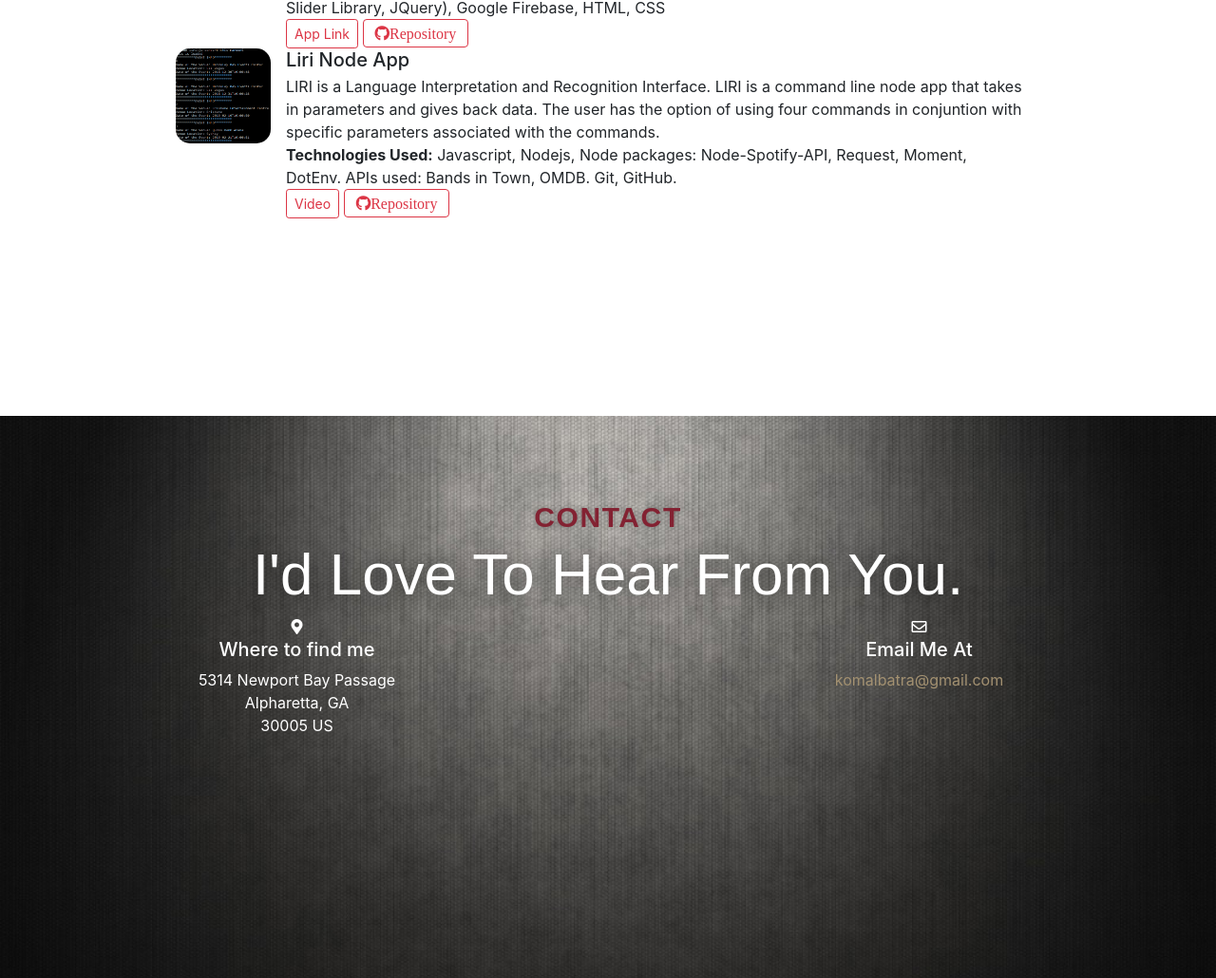
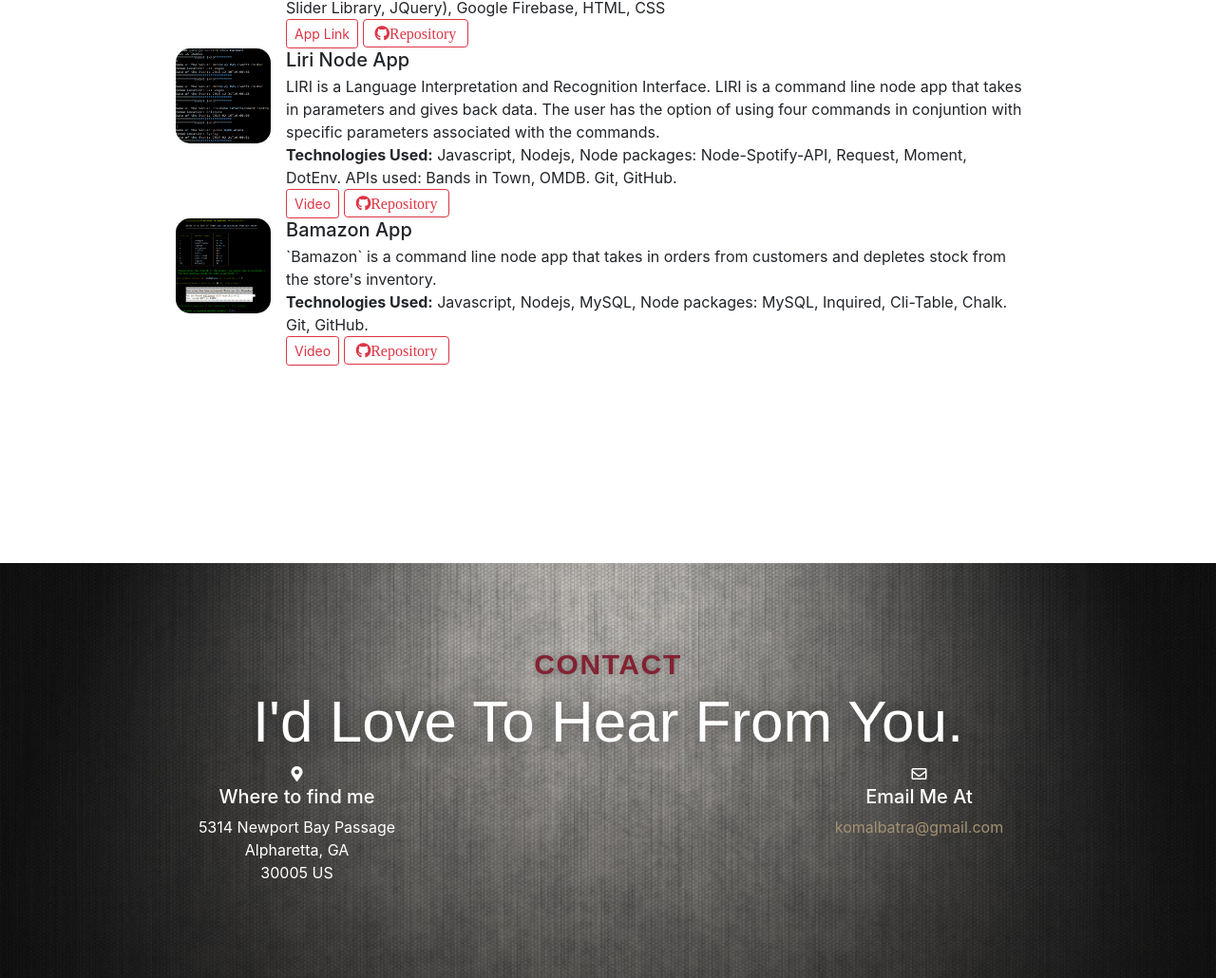
Before and after one commit to komalbatra/Portfolio, a plain HTML site: page index.html in a window 1280 px wide. Shown: the part 3067-4097 px from the top of the page at 95% size. Drawn offline with nearby package versions, Linux system fonts and the light colour scheme.

Commit message:
Updated portfolio with bamazon app

```diff
--- a/index.html
+++ b/index.html
@@ -332,6 +332,19 @@
                   <a class="btn btn-outline-danger fab fa-github" href="https://github.com/komalbatra/liri-node-app" target="_blank" role="button">Repository</a>
                 </div>
               </li>
+              <li class="media">
+                <img class="mr-3 portfolio-image" src="assets/images/port-bamazon.PNG" width = "200px" height = "200px" alt="bamazon pic">
+                <div class="media-body">
+                  <h5 class="mt-0 mb-1">Bamazon App</h5>
+                  `Bamazon` is a command line node app that takes in orders from customers and depletes stock from the store's inventory.
+                  <br>
+                  <strong>Technologies Used:</strong>
+                  Javascript, Nodejs, MySQL, Node packages: MySQL, Inquired, Cli-Table, Chalk. Git, GitHub.
+                  <br>
+                  <a class="btn btn-outline-danger btn-sm" href="https://drive.google.com/file/d/1brM62ylyND-e7GCKky42wabdbeRjOPWV/view" target="_blank" role="button">Video</a>
+                  <a class="btn btn-outline-danger fab fa-github" href="https://github.com/komalbatra/bamazon.git" target="_blank" role="button">Repository</a>
+                </div>
+              </li>
             </ul>
       </div>
     </section> <!--Section 4: Portfolio-->
```
Also changed, not shown: assets/images/port-bamazon.PNG (added).
